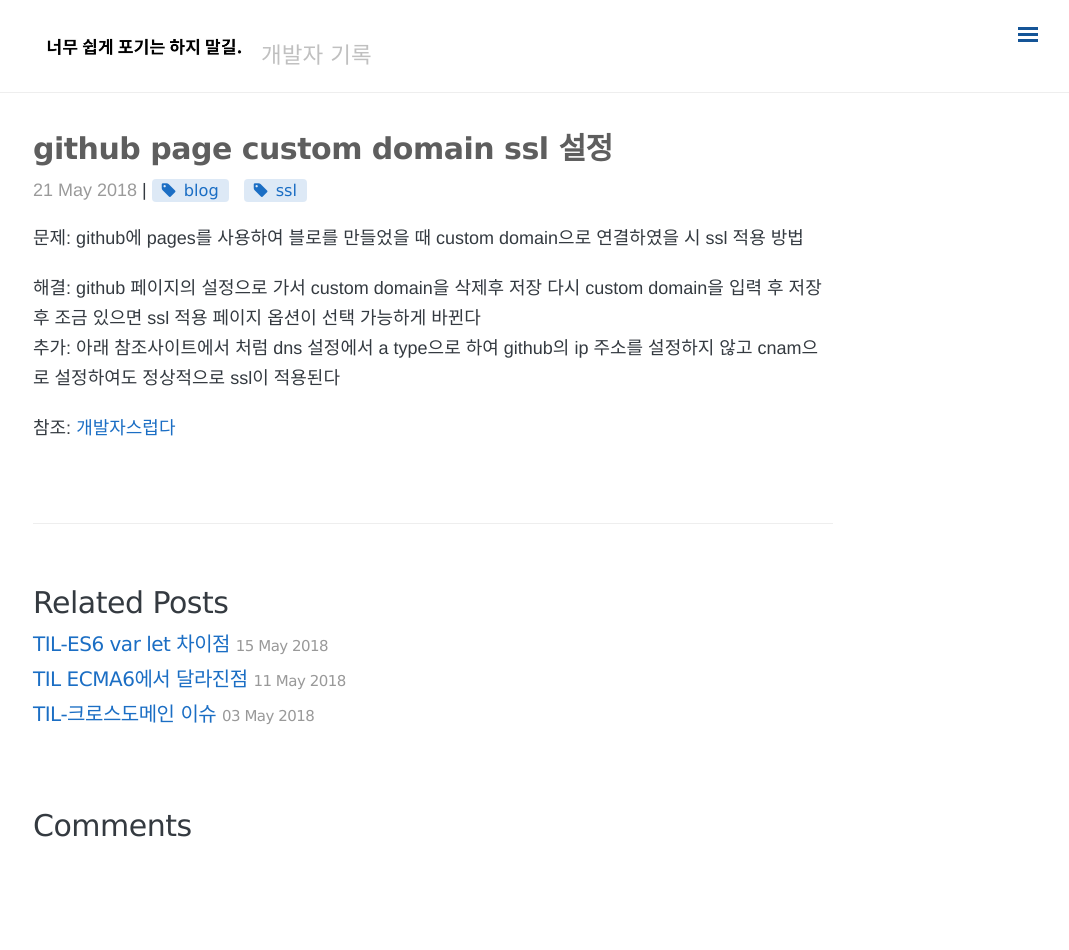
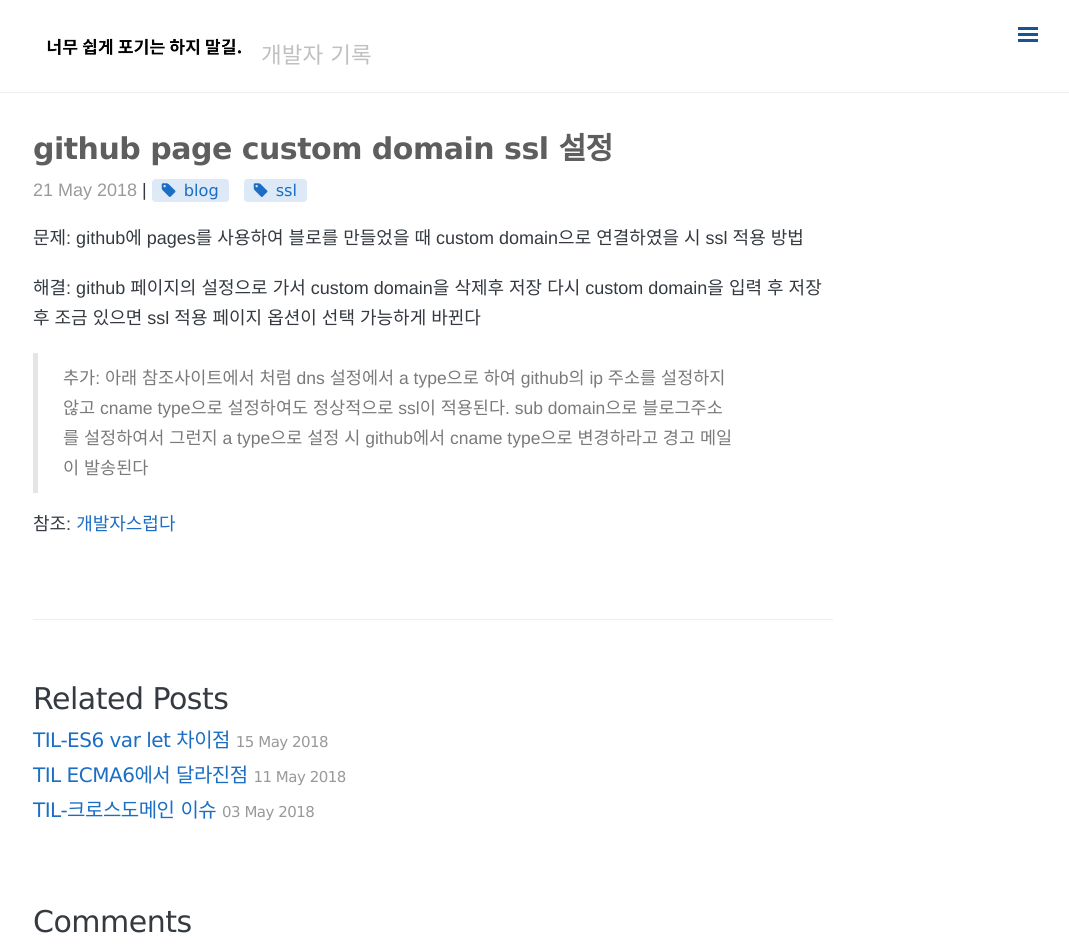
Before and after one commit to minigear/minigear.github.io, a Jekyll site: the page built from _posts/2018/2018-05-21-2018-05-21-til-githubpage-domain.md, in a window 1280 px wide and 950 px high. Shown: the whole window, without its empty margins (207-1276 px from the left). Built offline with Jekyll 4.4.1, drawn with Linux system fonts in a browser that asks for light colours; nearby versions of some CDN libraries; comment, search, counter and statistics services are not loaded.

Commit message:
가시성을 위해 변경

```diff
--- a/_posts/2018/2018-05-21-2018-05-21-til-githubpage-domain.md
+++ b/_posts/2018/2018-05-21-2018-05-21-til-githubpage-domain.md
@@ -11,7 +11,8 @@
 
 해결: github 페이지의 설정으로 가서 custom domain을 삭제후 저장 다시 custom domain을 입력 후
 저장 후 조금 있으면 ssl 적용 페이지 옵션이 선택 가능하게 바뀐다
-추가: 아래 참조사이트에서 처럼 dns 설정에서 a type으로 하여 github의 ip 주소를 설정하지 않고 cnam으로
-설정하여도 정상적으로 ssl이 적용된다
+>추가: 아래 참조사이트에서 처럼 dns 설정에서 a type으로 하여 github의 ip 주소를 설정하지 않고 cname
+type으로 설정하여도 정상적으로 ssl이 적용된다. sub domain으로 블로그주소를 설정하여서 그런지 a type으로 설정 시
+github에서 cname type으로 변경하라고 경고 메일이 발송된다
 
 참조: [개발자스럽다](https://blog.gaerae.com/2018/05/github-pages-custom-domains-https.html)
```
